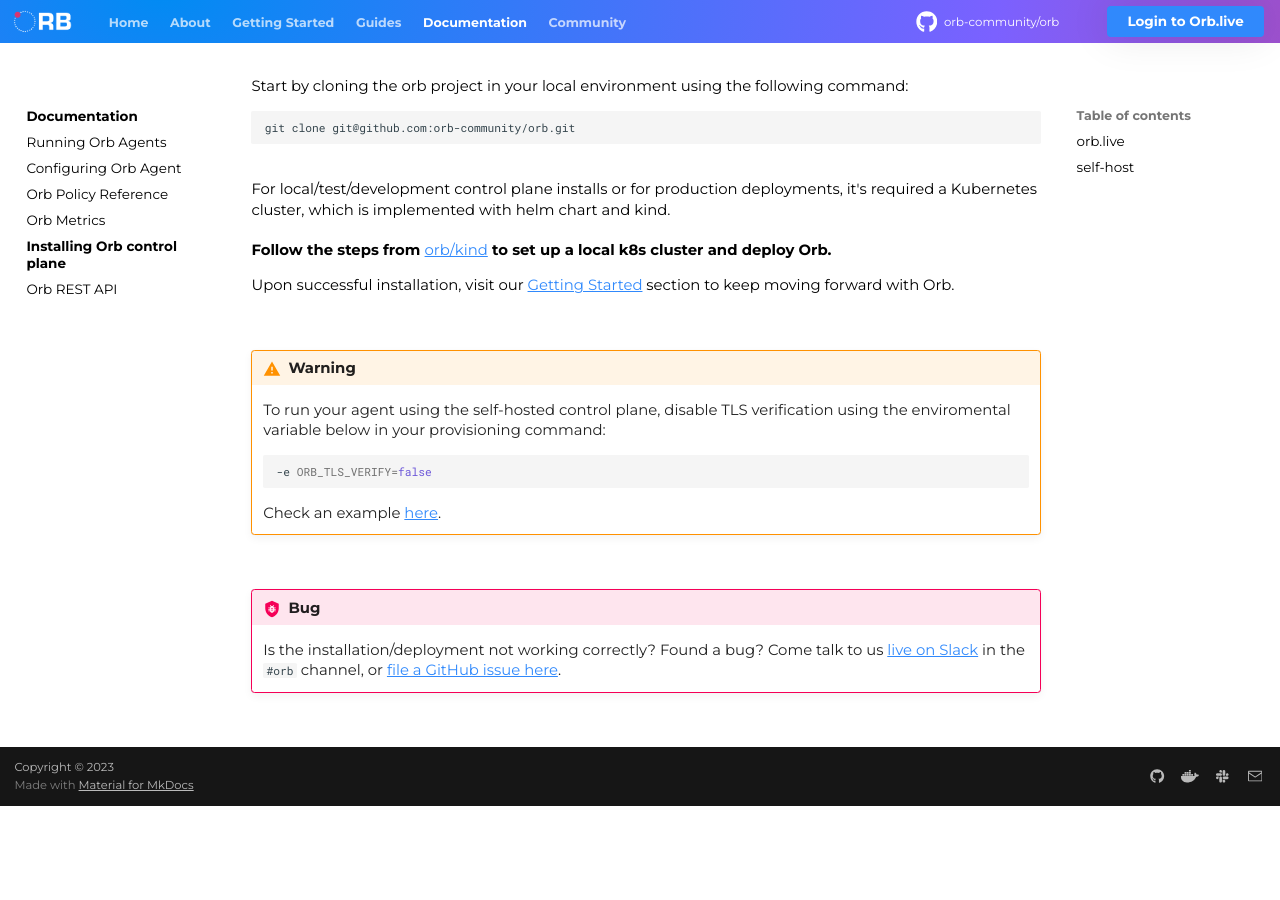
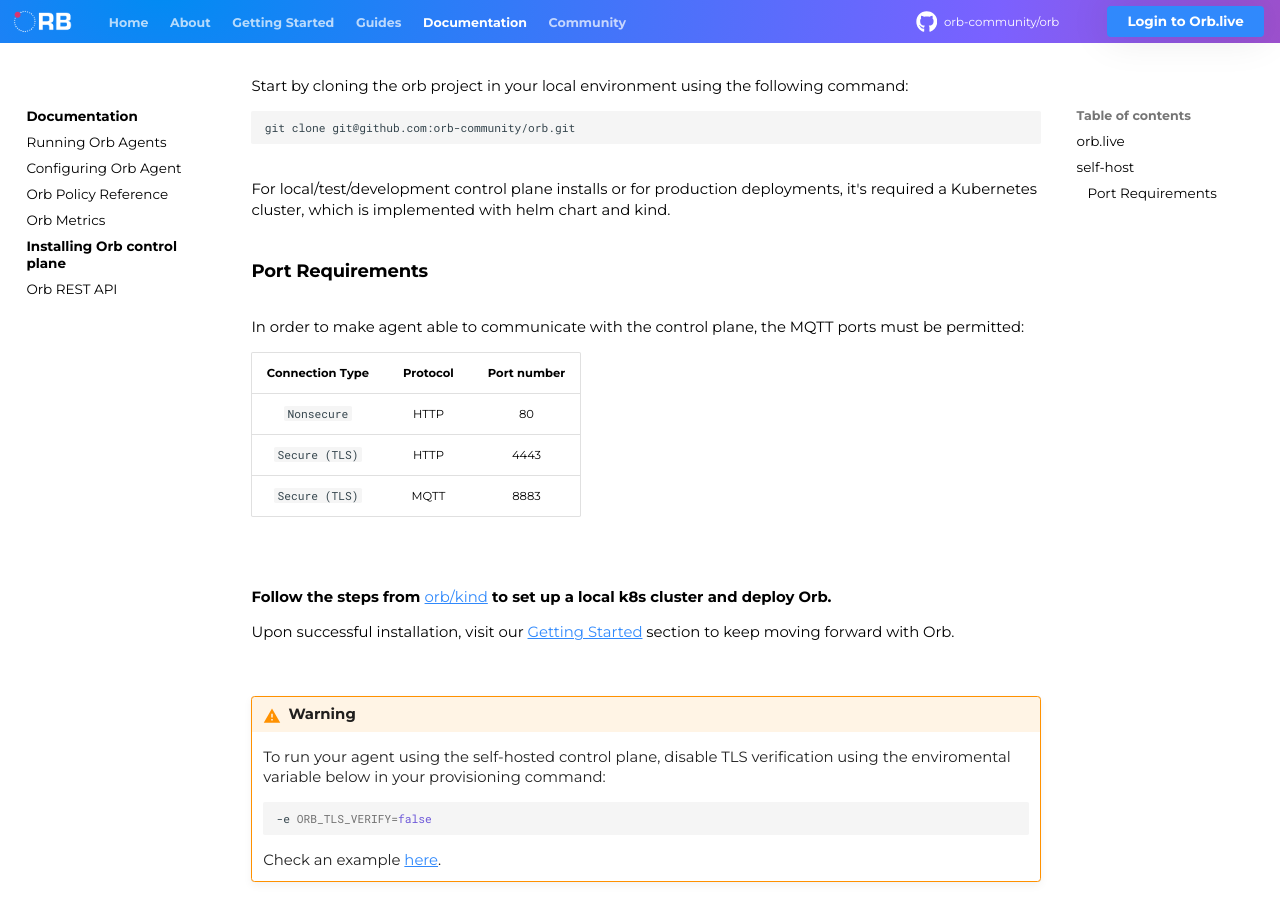
Before and after one commit to orb-community/orb-website, an MkDocs documentation site: the page built from docs/documentation/install.md, in a window 1280 px wide and 900 px high, scrolled down 811 px. Built offline with MkDocs 1.6.1 and Material for MkDocs 9.7.7, drawn with Linux system fonts in a browser that asks for light colours; comment, search, counter and statistics services are not loaded; before the commit the page ends 1617 px from its top, so only the background shows below that.

Commit message:
agent ports requirements

```diff
--- a/docs/documentation/install.md
+++ b/docs/documentation/install.md
@@ -26,7 +26,20 @@
 
 <br>
 For local/test/development control plane installs or for production deployments, it's required a Kubernetes cluster, which is implemented with helm chart and kind.<br>
-<br>
+
+### Port Requirements
+
+In order to make agent able to communicate with the control plane, the MQTT ports must be permitted:
+
+| Connection Type | Protocol | Port number |
+|:---------------:|:--------:|:-----------:|
+|   `Nonsecure`   |   HTTP   |     80      |
+| `Secure (TLS)`  |   HTTP   |    4443     |
+| `Secure (TLS)`  |   MQTT   |    8883     |
+
+
+
+<br><br>
 **Follow the steps from [orb/kind](https://github.com/orb-community/orb/blob/develop/kind/README.md) to set up a local k8s cluster and deploy Orb.**
 
 
```
